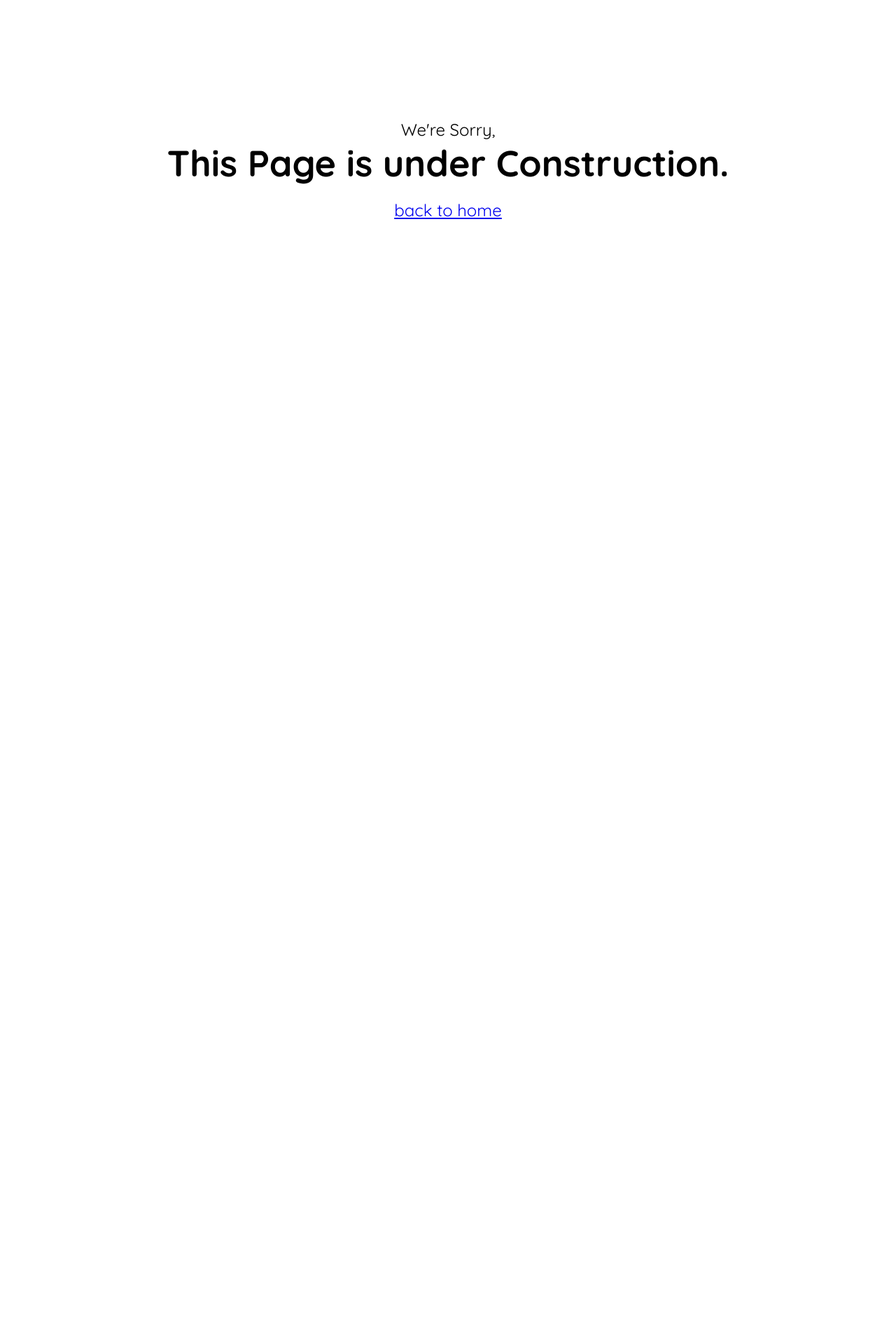
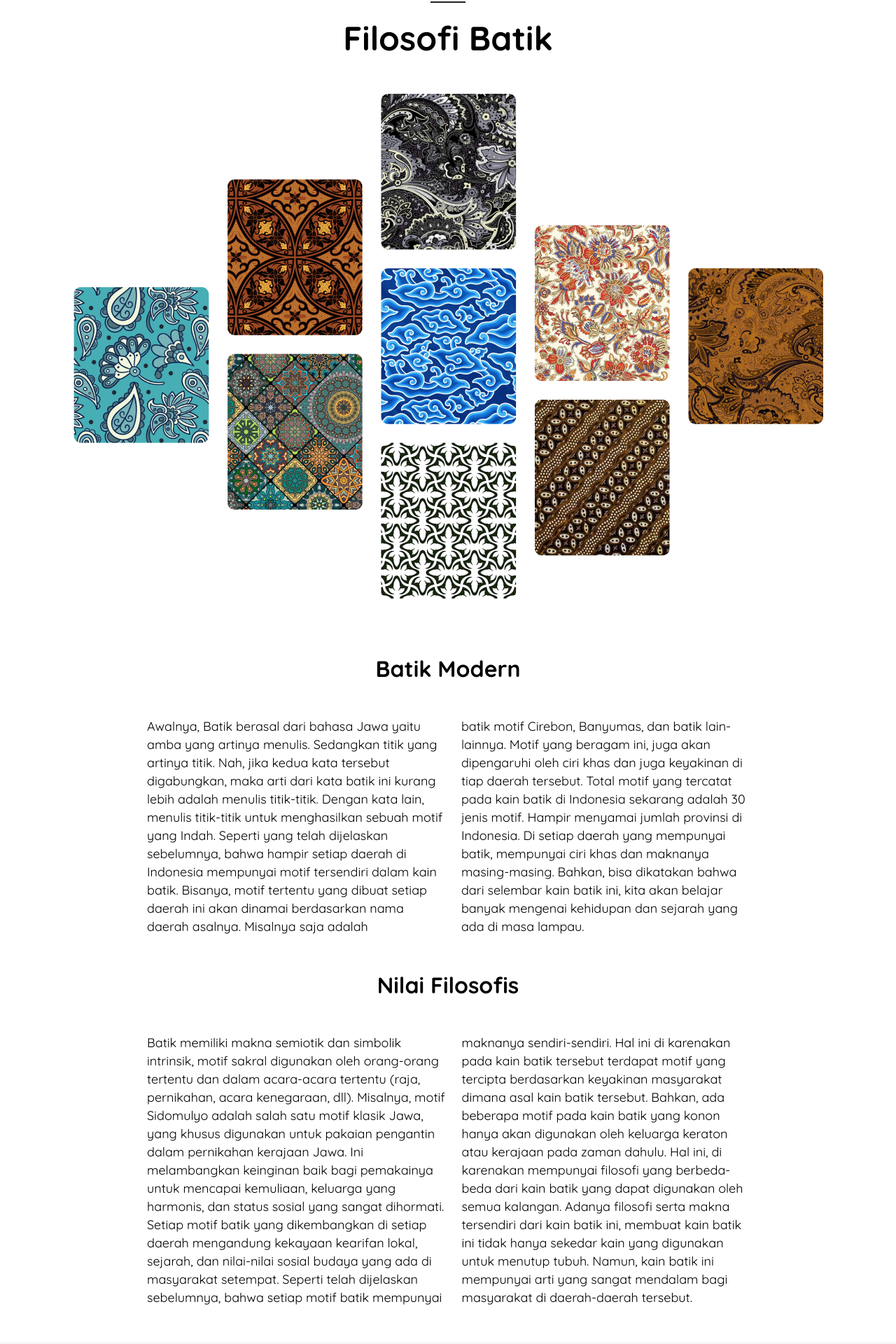
Before and after one commit to Gamalliel19/Mandalore-Batik, a React (Create React App) app: page /filosofi-batik in a window 1280 px wide. Shown: the part 158-2078 px from the top of the page at 70% size. Before the commit the page ends 800 px from the top, so only its background shows below. Built offline with nearby package versions, Linux system fonts and the light colour scheme; the HTML template or start-up script is replaced by a standard one.

Commit message:
completing filosofi page

```diff
--- a/src/App.js
+++ b/src/App.js
@@ -3,6 +3,7 @@ import { BrowserRouter as Router, Route, Switch} from 'react-router-dom'
 import AboutBatik from './pages/AboutBatik'
 import ProduksiBatik from "./pages/ProduksiBatik";
 import Construction from "./components/construction/Construction";
+import FilosofiBatik from "./pages/FilosofiBatik";
 
 function App() {
   return (
@@ -28,7 +29,7 @@ function App() {
             <ProduksiBatik />
           </Route>
           <Route path="/filosofi-batik">
-            <Construction />
+            <FilosofiBatik />
           </Route>
           <Route path="/sejarah">
             <Construction />
--- /dev/null
+++ b/src/components/filosofi/Filosofi.js
@@ -0,0 +1,41 @@
+import './filosofi.css'
+
+const Filosofi = () => {
+    return (
+        <div className="container filosofi">
+            <section className="filosofi-batik">
+                    <hr />
+                    <h1>Filosofi Batik</h1>
+                    <img src="assets/filosofi.png" alt="" />
+            </section>
+
+            <section className="batik-modern">
+                <h3>Batik Modern</h3>
+                <div className="row">
+                    <div className="col">
+                        <p>Awalnya, Batik berasal dari bahasa Jawa yaitu amba yang artinya menulis. Sedangkan titik yang artinya titik. Nah, jika kedua kata tersebut digabungkan, maka arti dari kata batik ini kurang lebih adalah menulis titik-titik. Dengan kata lain, menulis titik-titik untuk menghasilkan sebuah motif yang Indah. Seperti yang telah dijelaskan sebelumnya, bahwa hampir setiap daerah di Indonesia mempunyai motif tersendiri dalam kain batik. Bisanya, motif tertentu yang dibuat setiap daerah ini akan dinamai berdasarkan nama daerah asalnya. Misalnya saja adalah </p>
+                    </div>
+                    <div className="col">
+                        <p>batik motif Cirebon, Banyumas, dan batik lain-lainnya. Motif yang beragam ini, juga akan dipengaruhi oleh ciri khas dan juga keyakinan di tiap daerah tersebut. Total motif yang tercatat pada kain batik di Indonesia sekarang adalah 30 jenis motif. Hampir menyamai jumlah provinsi di Indonesia.  Di setiap daerah yang mempunyai batik, mempunyai ciri khas dan maknanya masing-masing. Bahkan, bisa dikatakan bahwa dari selembar kain batik ini, kita akan belajar banyak mengenai kehidupan dan sejarah yang ada di masa lampau.</p>
+                    </div>
+                </div>
+            </section>
+
+            <section className="nilai-filosofis">
+                <h3>Nilai Filosofis</h3>
+                <div className="row">
+                    <div className="col">
+                        <p>Batik memiliki makna semiotik dan simbolik intrinsik, motif sakral digunakan oleh orang-orang tertentu dan dalam acara-acara tertentu (raja, pernikahan, acara kenegaraan, dll). Misalnya, motif Sidomulyo adalah salah satu motif klasik Jawa, yang khusus digunakan untuk pakaian pengantin dalam pernikahan kerajaan Jawa. Ini melambangkan keinginan baik bagi pemakainya untuk mencapai kemuliaan, keluarga yang harmonis, dan status sosial yang sangat dihormati. Setiap motif batik yang dikembangkan di setiap daerah mengandung kekayaan kearifan lokal, sejarah, dan nilai-nilai sosial budaya yang ada di masyarakat setempat. Seperti telah dijelaskan sebelumnya, bahwa setiap motif batik mempunyai </p>
+                    </div>
+                    <div className="col">
+                        <p> maknanya sendiri-sendiri. Hal ini di karenakan pada kain batik tersebut terdapat motif yang tercipta berdasarkan keyakinan masyarakat dimana asal kain batik tersebut.
+                            Bahkan, ada beberapa motif pada kain batik yang konon hanya akan digunakan oleh keluarga keraton atau kerajaan pada zaman dahulu. Hal ini, di karenakan mempunyai filosofi yang berbeda-beda dari kain batik yang dapat digunakan oleh semua kalangan.
+                            Adanya filosofi serta makna tersendiri dari kain batik ini, membuat kain batik ini tidak hanya sekedar kain yang digunakan untuk menutup tubuh. Namun, kain batik ini mempunyai arti yang sangat mendalam bagi masyarakat di daerah-daerah tersebut.</p>
+                    </div>
+                </div>
+            </section>
+        </div>
+     );
+}
+
+export default Filosofi;
--- /dev/null
+++ b/src/components/filosofi/filosofi.css
@@ -0,0 +1,33 @@
+.filosofi p{
+    font-size: 18px;
+    line-height: 26px;
+    letter-spacing: 0.5%;
+}
+.filosofi h3{
+    font-size: 32px;
+    letter-spacing: 0.5%;
+    text-align: center;
+}
+hr{
+    width: 50px;
+    border: none;
+    height: 2px;
+    color: #222223;
+    background-color: #222223;
+    text-align: center;
+    display: block;
+    margin: 0 auto;
+}
+.filosofi-batik h1{
+    margin-top: 20px;
+    text-align: center;
+    font-size: 6vh;
+}
+.filosofi-batik img{
+    display: block;
+    margin: 50px auto;
+}
+.batik-modern, .nilai-filosofis{
+    max-width: 860px;
+    margin: 0 auto;
+}
--- a/src/pages/FilosofiBatik.js
+++ b/src/pages/FilosofiBatik.js
@@ -0,0 +1,15 @@
+import Filosofi from "../components/filosofi/Filosofi";
+import ChildHeader from '../components/ChildHeader'
+import Footer from '../components/Footer'
+
+const FilosofiBatik = () => {
+    return (
+        <>
+            <ChildHeader />
+            <Filosofi />
+            <Footer />
+        </>
+     );
+}
+
+export default FilosofiBatik;
```
Also changed, not shown: src/components/tentang/Tentang.js (+0 -40 lines).
